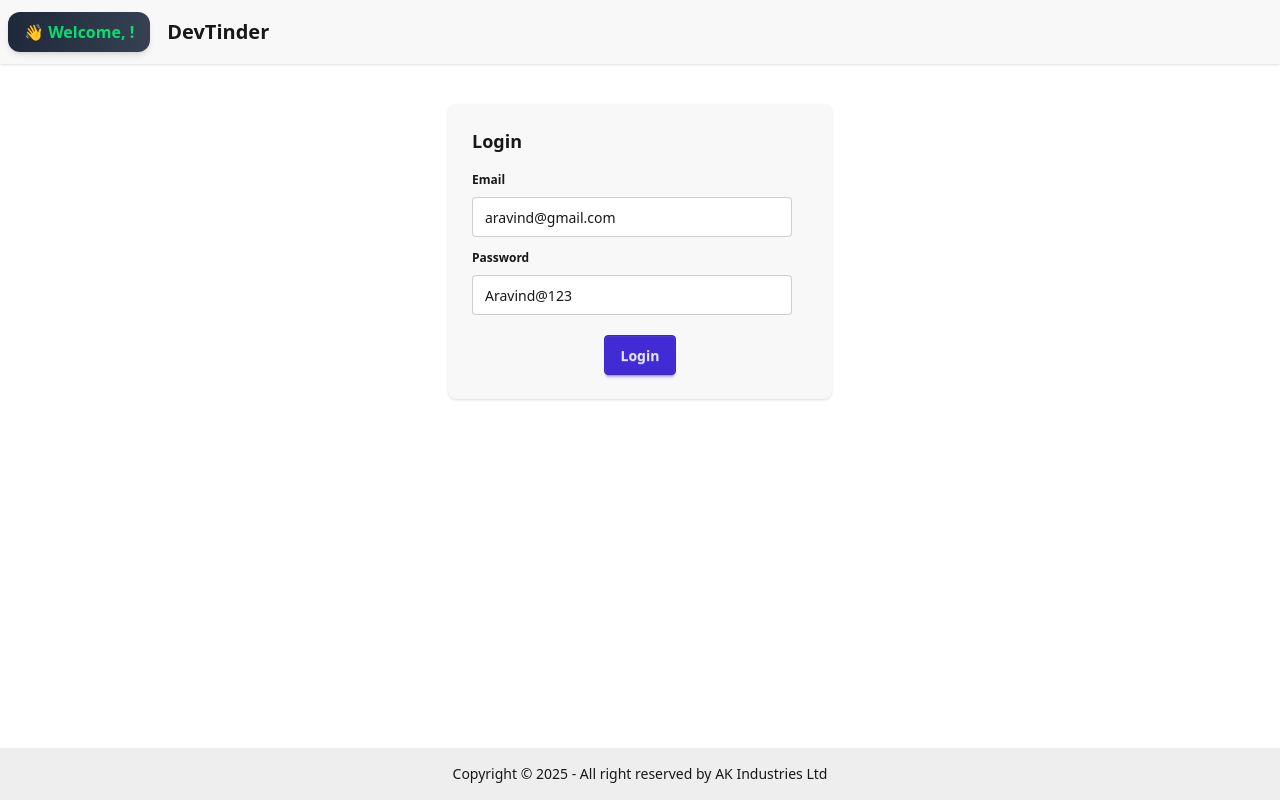
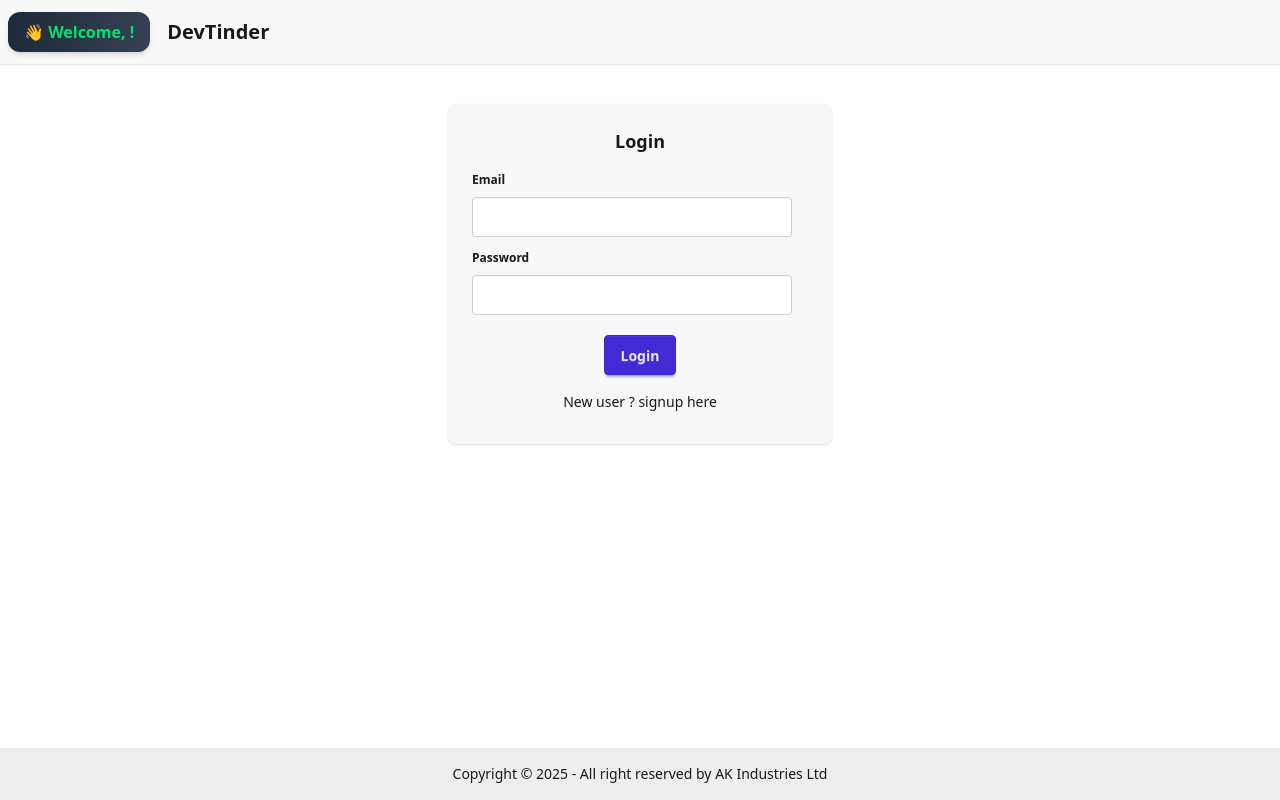
Before and after one commit to aravindkkk/devtinderfront, a React (Vite) app: page /login in a window 1280 px wide. Built offline with nearby package versions, Linux system fonts and the light colour scheme; no server answers.

Commit message:
bug fixed

```diff
--- a/src/components/EditProfile.jsx
+++ b/src/components/EditProfile.jsx
@@ -8,10 +8,10 @@ import { addUser } from "../utils/userSlice";
 const EditProfile = ({user}) => {
   const [firstName, setFirstname] = useState(user.firstName);
   const [lastName, setLastName] = useState(user.lastName);
-  const [url, seturl] = useState(user.url);
+  const [url, seturl] = useState(user.url || "");
   const [age, setAge] = useState(user.age || "");
-  const [gender, setGender] = useState(user.gender);
-  const [about, setAbout] = useState(user.about);
+  const [gender, setGender] = useState(user.gender || "");
+  const [about, setAbout] = useState(user.about || "");
   const [skills, setSkills] = useState(user.skills || []);
   const [error, setError] = useState("");
   const [showToast, setShowToast] = useState(false);
@@ -102,40 +102,25 @@ const EditProfile = ({user}) => {
                 </label>
                 <label className="form-control w-full max-w-xs my-2">
                   <div className="label">
-                    <span className="label-text">Gender</span>
-                  </div>
-                  <div className="dropdown">
-                    <div tabIndex={0} role="button" className="btn m-1">
-                      {gender || "Select gender"}
-                    </div>
-                    <ul
-                      tabIndex={0}
-                      className="dropdown-content menu bg-base-100 rounded-box z-[1] w-52 p-2 shadow"
-                    >
-                      <li>
-                        <button onClick={() => setGender("Male")}>Male</button>
-                      </li>
-                      <li>
-                        <button onClick={() => setGender("Female")}>
-                          Female
-                        </button>
-                      </li>
-                      <li>
-                        <button onClick={() => setGender("Others")}>
-                          Others
-                        </button>
-                      </li>
-                    </ul>
-                  </div>
-                </label>
-                 <label className="form-control w-full max-w-xs my-2">
-                  <div className="label">
                     <span className="label-text">Skills</span>
                   </div>
                   <input
                     type="text"
                     value={skills}
                     onChange={(e) => setSkills(e.target.value.split(","))}
+                    className="input input-bordered w-full max-w-xs"
+                  />
+
+
+                </label>
+                 <label className="form-control w-full max-w-xs my-2">
+                  <div className="label">
+                    <span className="label-text">Gender</span>
+                  </div>
+                  <input
+                    type="text"
+                    value={gender}
+                    onChange={(e) => setGender(e.target.value)}
                     className="input input-bordered w-full max-w-xs"
                   />
                 </label>
@@ -152,14 +137,12 @@ const EditProfile = ({user}) => {
                   ></textarea>
                 </label>
 
-
-
-              </div>
               <p className="text-red-500 text-center"></p>
               <div className="card-actions justify-center mt-2">
                 <button className="btn btn-primary" onClick={saveProfile}>
                   Save Profile
                 </button>
+                 </div>
               </div>
             </div>
           </div>
--- a/src/components/Feed.jsx
+++ b/src/components/Feed.jsx
@@ -22,6 +22,11 @@ const Feed = () => {
     useEffect(() => {
       getFeed();
     });
+     if (!feed) return;
+    if (feed.length <= 0)
+      return (
+        <h1 className=" flex justify-center m-52 text-3xl">No more users!!!!</h1>
+      );
 
 
   return (
--- a/src/components/Login.jsx
+++ b/src/components/Login.jsx
@@ -6,8 +6,11 @@ import { useNavigate } from "react-router-dom";
 import { BASE_URL } from "../utils/constants";
 
 const Login = () => {
-    const [emailId, setEmailId] = useState("aravind@gmail.com");
-    const [password, setPassword] = useState("Aravind@123");
+    const [emailId, setEmailId] = useState("");
+    const [password, setPassword] = useState("");
+    const [firstName, setFirstName] = useState("");
+    const [lastName, setLastName] = useState("");
+    const [isLoginFrom, setIsLoginForm] = useState(true);
     const [error, setError] = useState("");
     const dispatch = useDispatch();
     const navigate = useNavigate();
@@ -31,25 +34,71 @@ const Login = () => {
         }
     }
 
+    const handleSignUp = async() => {
+
+      try{
+
+        const res = await axios.post(
+        BASE_URL + "/signup",
+        {
+          firstName,
+          lastName,
+          emailId,
+          password,
+        },
+        {
+          withCredentials: true,
+        }
+      );
+
+      console.log(res);
+      dispatch(addUser(res.data.data));
+      return navigate("/profile");
+
+      }catch(error) {
+        setError(err.response.data);
+        console.error(err);
+
+      }
+
+    }
+
   return (
     <div className='flex justify-center my-10'>
  <div className="card bg-base-200 w-96 shadow-sm">
   <div className="card-body">
-    <h2 className="card-title">Login</h2>
+    <h2 className="card-title justify-center">
+            {isLoginFrom ? "Login" : "Signup"}
+    </h2>
     <div>
+       {!isLoginFrom && (
+         <>
+      <fieldset className="fieldset">
+        <legend className="fieldset-legend">FirstName</legend>
+        <input type="text" value={firstName} className="input" onChange={(e) => setFirstName(e.target.value)} />
+        </fieldset>
+        <fieldset className="fieldset">
+        <legend className="fieldset-legend">LastName</legend>
+        <input type="text" value={lastName} className="input" onChange={(e) => setLastName(e.target.value)} />
+        </fieldset>
+        </ >
+       )}
         <fieldset className="fieldset">
         <legend className="fieldset-legend">Email</legend>
         <input type="text" value={emailId} className="input" onChange={(e) => setEmailId(e.target.value)} />
         </fieldset>
          <fieldset className="fieldset">
         <legend className="fieldset-legend">Password</legend>
-        <input type="text" value={password} className="input" onChange={(e) => setPassword(e.target.value)} />
+        <input type="password" value={password} className="input" onChange={(e) => setPassword(e.target.value)} />
         </fieldset>
     </div>
      <p className="text-red-500 text-center">{error}</p>
     <div className="card-actions justify-center">
-      <button className="btn btn-primary" onClick={handleLogin}>Login</button>
+      <button className="btn btn-primary" onClick={isLoginFrom ? handleLogin : handleSignUp}>{isLoginFrom ? "Login" : "Signup"}</button>
     </div>
+     <p className=" text-center cursor-pointer py-2" onClick={() => setIsLoginForm((value) => !value)} >
+            {isLoginFrom ? "New user ? signup here" : "Existing User ? Login here"}
+     </p>
   </div>
 </div></div>
   )
--- a/src/components/UserCard.jsx
+++ b/src/components/UserCard.jsx
@@ -1,7 +1,30 @@
 import React from 'react'
+import axios from "axios";
+import { BASE_URL } from "../utils/constants";
+import { useDispatch } from "react-redux";
+import { removeUserFromFeed } from "../utils/feedSlice";
+
 
 const UserCard = ({ user }) => {
- const { _id, firstName, lastName, age, gender, about, url, skills } = user;
+  const dispatch = useDispatch();
+  console.log(user);
+  const { _id, firstName, lastName, age, gender, about, url, skills } = user;
+
+  const handleSendRequest = async (status, userId) => {
+    try {
+      const res = await axios.post(
+        BASE_URL + "/request/" + status + "/" + userId,
+        {},
+        {
+          withCredentials: true,
+        }
+      );
+      dispatch(removeUserFromFeed(userId));
+    } catch (error) {
+      console.log(error);
+    }
+  };
+
   return (
     <div className="card bg-base-100 w-96 shadow-sm">
   <figure>
--- a/src/utils/feedSlice.js
+++ b/src/utils/feedSlice.js
@@ -1,14 +1,23 @@
 import { createSlice } from "@reduxjs/toolkit";
 
 const feedSlice = createSlice({
-  name: "feed",
-  initialState: null,
-  reducers: {
-    addFeed: (state, action) =>  action.payload,
-    removeFeed: (state, action) => null,
+    name: "feed",
+    initialState: null,
+    reducers: {
+      addFeed: (state, action) => {
+        return action.payload;
+      },
+    removeUserFromFeed: (state, action) => {
+      console.log("test" + action.payload);
+      const newFeed = state.filter((user) => user._id !== action.payload);
+      return newFeed;
+    },
+    removeFeed: () => {
+      return null;
+    },
   },
 });
 
 
-export const { addFeed, removeFeed } = feedSlice.actions;
+export const { addFeed, removeUserFromFeed, removeFeed } = feedSlice.actions;
 export default feedSlice.reducer;
```
